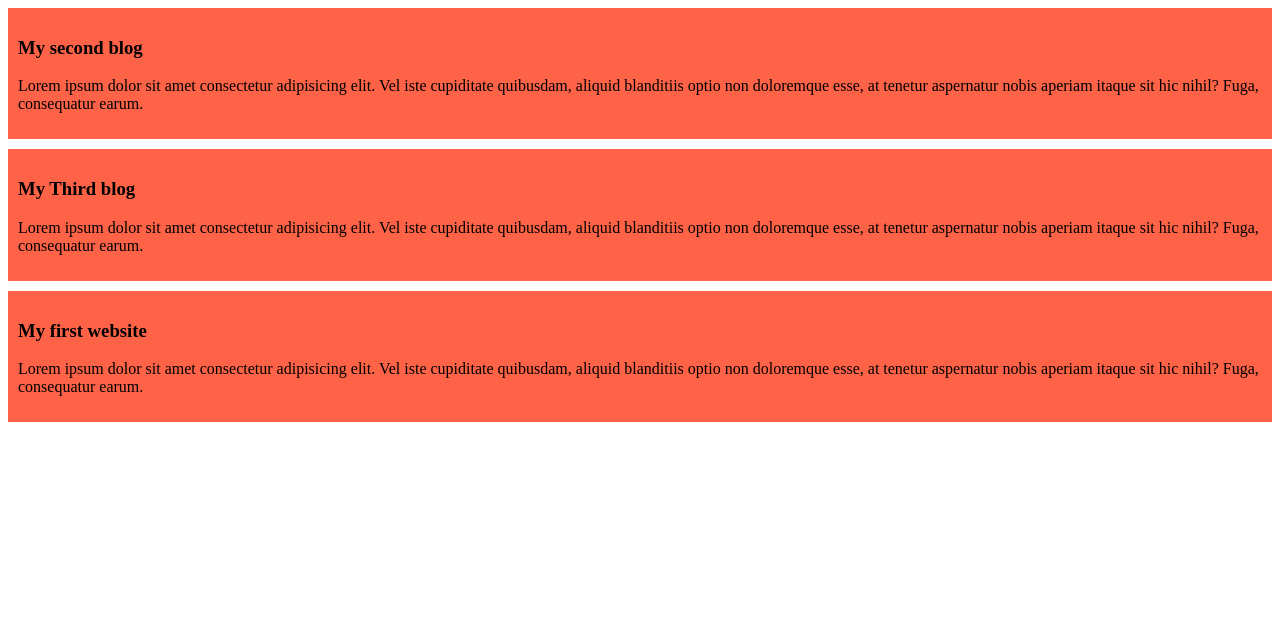
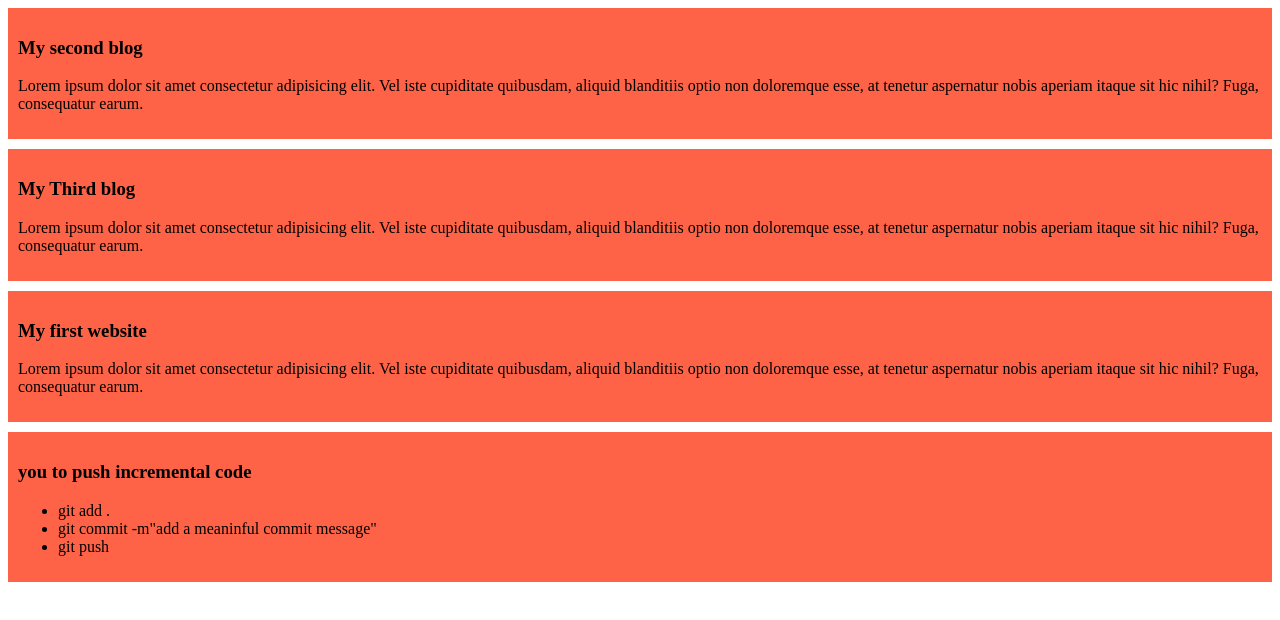
Before and after one commit to Shamimur12/my-simple-website, a plain HTML site: page index.html in a window 1280 px wide. Drawn offline with Linux system fonts and the light colour scheme.

Commit message:
added a list push code

```diff
--- a/index.html
+++ b/index.html
@@ -19,6 +19,14 @@
         <h3>My first website</h3>
         <p>Lorem ipsum dolor sit amet consectetur adipisicing elit. Vel iste cupiditate quibusdam, aliquid blanditiis optio non doloremque esse, at tenetur aspernatur nobis aperiam itaque sit hic nihil? Fuga, consequatur earum.</p>
     </div>
+    <div>
+        <h3>you to push incremental code</h3>
+        <ul>
+            <li>git add .</li>
+            <li>git commit -m"add a meaninful commit message"</li>
+            <li>git push</li>
+        </ul>
+    </div>
 
 </body>
 </html>
```
